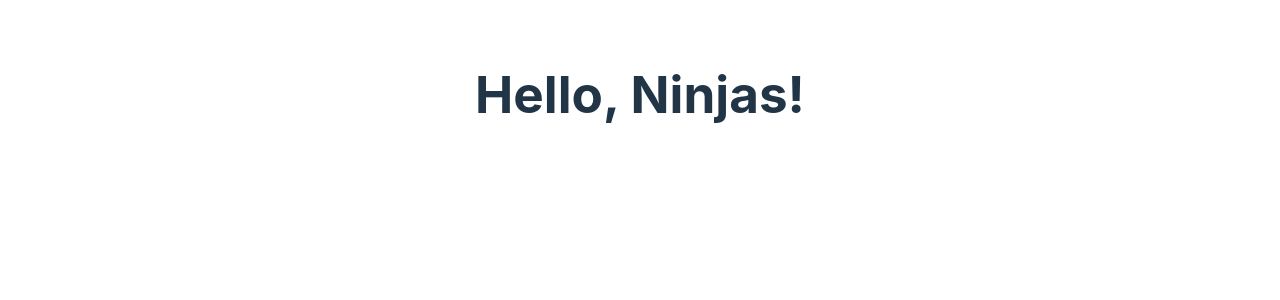
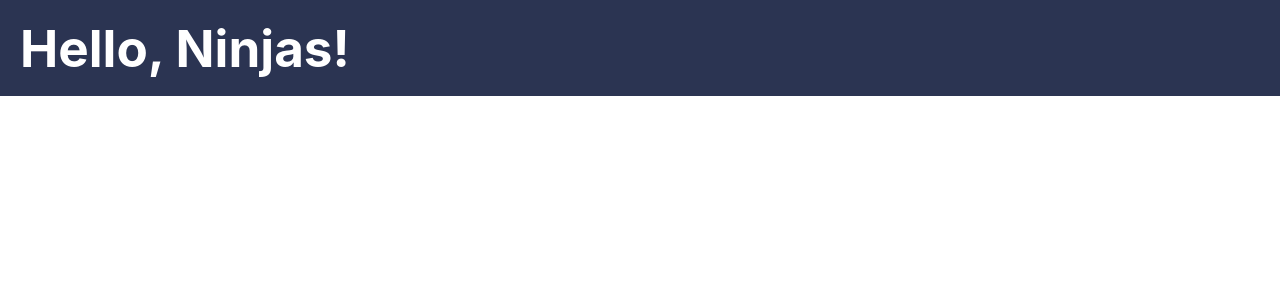
Before and after one commit to Mig-uel/react-router-demo, a React (Vite) app: page / in a window 1280 px wide. Shown: the top 300 px of the page. Built offline with nearby package versions, Linux system fonts and the light colour scheme.

Commit message:
Update App.css styling

```diff
--- a/src/App.css
+++ b/src/App.css
@@ -1,6 +1,16 @@
-#root {
-  max-width: 1280px;
-  margin: 0 auto;
-  padding: 2rem;
-  text-align: center;
+:root {
+  --primary: #bc4123;
+  --secondary: #2b3452;
 }
+body {
+  margin: 0;
+  padding: 20px;
+  background: var(--secondary);
+}
+* {
+  color: #fff;
+  margin: 0;
+}
+p {
+  margin: 20px 0;
+}
```
